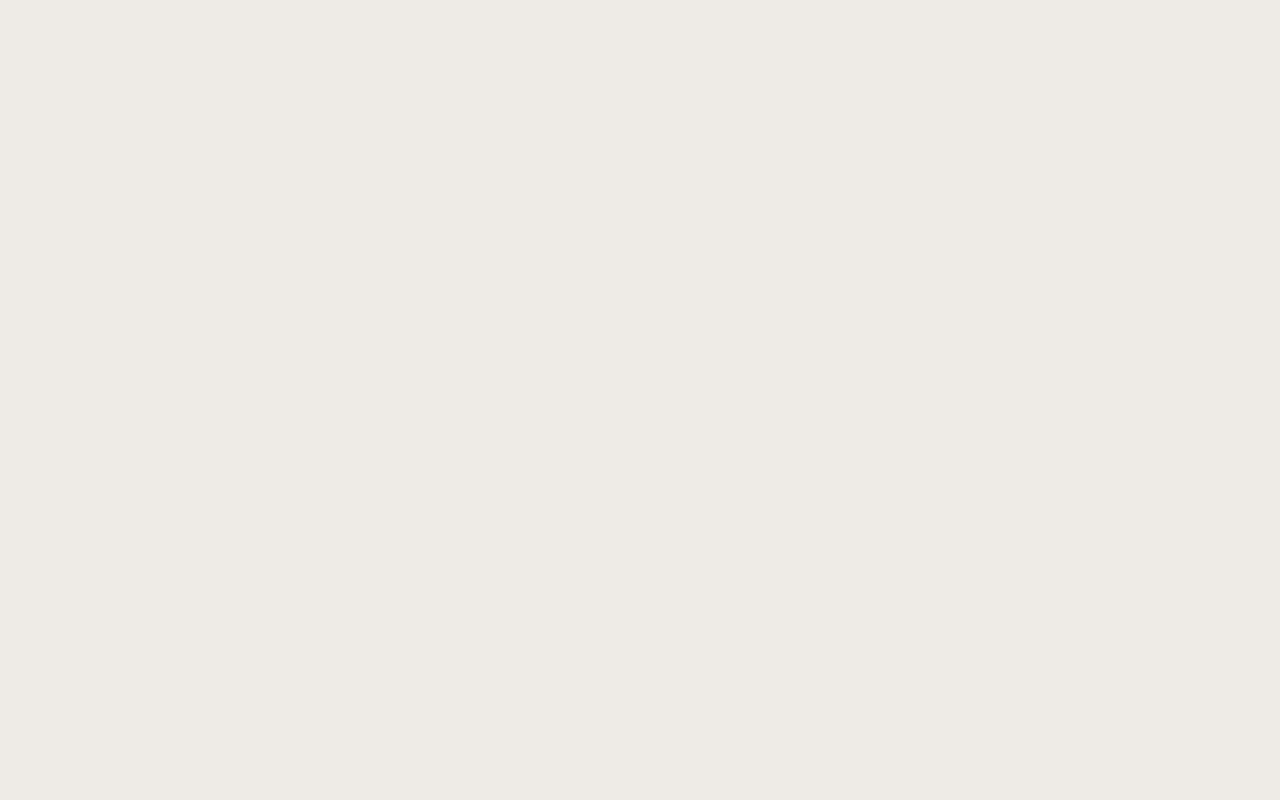
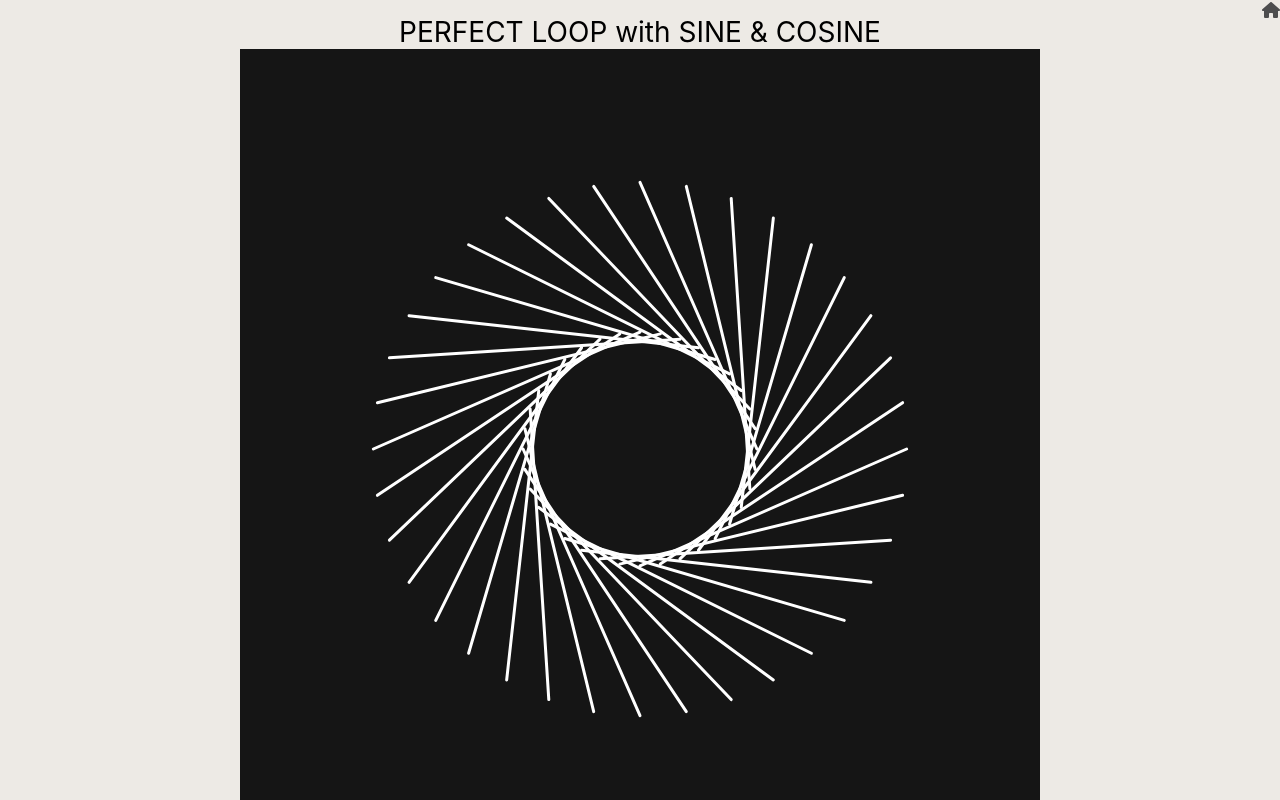
Before and after one commit to vegalla/react-processing, a React (Create React App) app: page /#/tdib-10 in a window 1280 px wide. Before the commit this address had no page. Shown: the top 800 px of the page. Built offline with nearby package versions, Linux system fonts and the light colour scheme.

Commit message:
Add TDIB10

```diff
--- a/src/App.js
+++ b/src/App.js
@@ -15,6 +15,7 @@ import TDIB06 from './Processing/thedotisblack/thedotisblack06';
 import TDIB07 from './Processing/thedotisblack/thedotisblack07';
 import TDIB08 from './Processing/thedotisblack/thedotisblack08';
 import TDIB09 from './Processing/thedotisblack/thedotisblack09';
+import TDIB10 from './Processing/thedotisblack/thedotisblack10';
 
 import STEP01 from './Processing/vince/step01';
 import STEP02 from './Processing/vince/step02';
@@ -112,6 +113,14 @@ function App() {
                 description="Ep.9 Processing 3D tutorial | Grid with rotateX, rotateY and scale"
               />
             } />
+            <Route path="tdib-10" element={
+              <GalleryPage
+                header="PERFECT LOOP with SINE & COSINE"
+                process={TDIB10}
+                hyperlink="https://www.youtube.com/watch?v=ehT7d9JPulQ"
+                description="Ep. 10 Processing art tutorial | Perfect Loop (1) with Sine and Cosine"
+              />
+            } />
           </Route>
 
         </Routes>
--- a/src/Components/GalleryHome.js
+++ b/src/Components/GalleryHome.js
@@ -9,6 +9,7 @@ import imgTdib06 from '../Assets/tdib/06.png';
 import imgTdib07 from '../Assets/tdib/07.png';
 import imgTdib08 from '../Assets/tdib/08.png';
 import imgTdib09 from '../Assets/tdib/09.png';
+import imgTdib10 from '../Assets/tdib/10.png';
 
 import imgVince01 from '../Assets/vince/01.png';
 import imgVince02 from '../Assets/vince/02.png';
@@ -27,6 +28,13 @@ const GalleryHome = () => {
                 <span>generative art</span>
             </div>
             <div className={styles.DisplayZone}>
+                <DisplayItem
+                    image={imgTdib10}
+                    path="/tdib-10"
+                    label="PERFECT LOOP with SINE & COSINE"
+                    tags={TAGS[0]}
+                    date="2023/10/02"
+                />
                 <DisplayItem
                     image={imgTdib09}
                     path="/tdib-09"
--- /dev/null
+++ b/src/Processing/thedotisblack/thedotisblack10.js
@@ -0,0 +1,49 @@
+import React, { useEffect } from 'react';
+import p5 from 'p5';
+
+const TDIB10 = () => {
+
+    const p5Ref = React.createRef();
+
+    const Sketch = (p5) => {
+
+
+        const p5Container = document.querySelector('#p5-container')
+        let w = p5Container.clientWidth;
+        let h = p5Container.clientHeight;
+
+        let x = w / 3;
+        let y = w / 3;
+        let angle = 0;
+
+        p5.setup = () => {
+            p5.createCanvas(w, h);
+        }
+
+        p5.draw = () => {
+            p5.background('#151515');
+            p5.translate(w / 2, h / 2);
+            for (let a = 0; a < 360; a += 10) {
+                p5.push();
+                p5.rotate(p5.radians(a));
+                p5.stroke(255);
+                p5.strokeWeight(3);
+                p5.line(x*p5.sin(p5.radians(angle)), 0, 0, y);
+                p5.pop();
+            };
+            angle += 1;
+        }
+    }
+
+    useEffect(() => {
+        const myP5 = new p5(Sketch, p5Ref.current);
+        return myP5.remove;
+    }, [])
+
+    return (
+        <div ref={p5Ref} />
+    )
+
+}
+
+export default TDIB10;
```
Also changed, not shown: src/Processing/thedotisblack/thedotisblack07.js (+4 -4 lines), src/Processing/thedotisblack/thedotisblackXX.js (added, +50 -0 lines), src/Assets/tdib/10.png (added).
